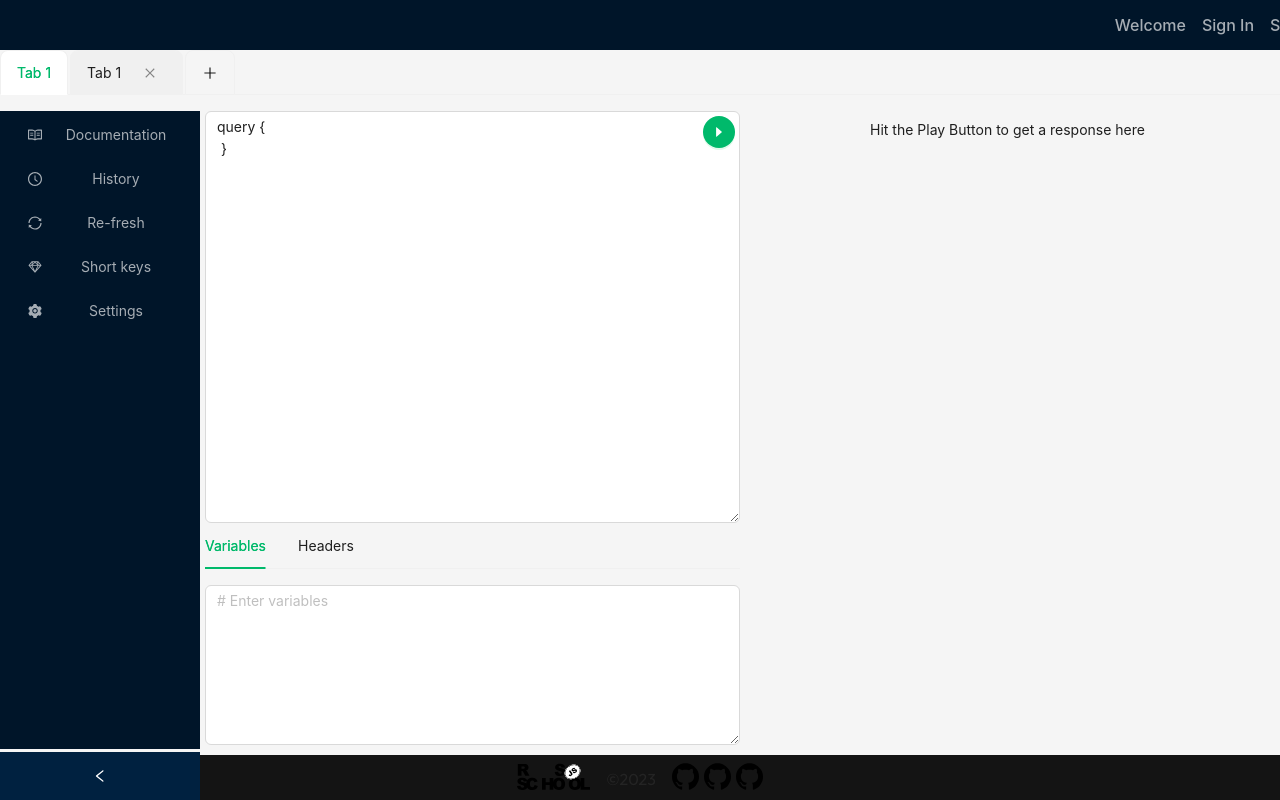
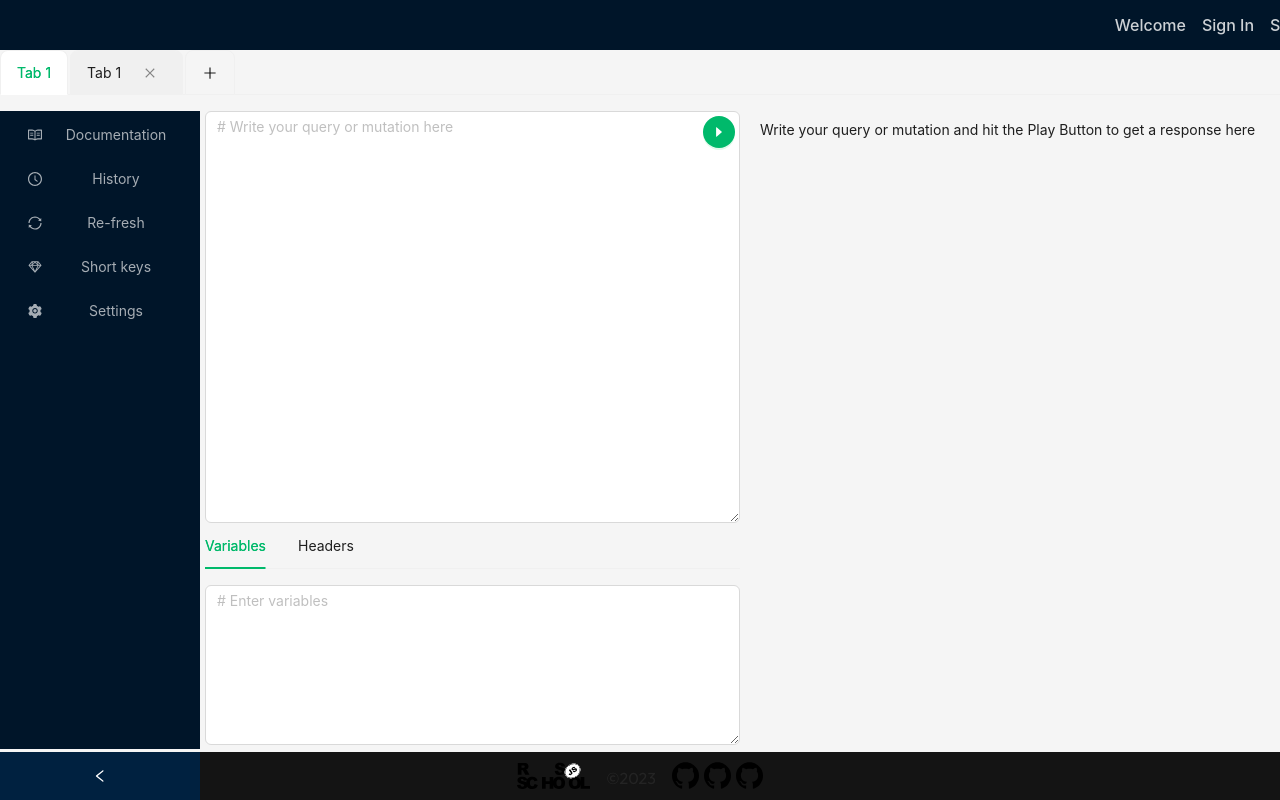
Before and after one commit to JanaAhurtsova/graphiql-app, a React (Vite) app in the folder GraphQL/: page /graph in a window 1280 px wide. Shown: the top 800 px of the page. Built offline with nearby package versions, Linux system fonts and the light colour scheme; no server answers.

Commit message:
feat: add loader and error

```diff
--- a/GraphQL/src/components/editor/Editor.module.scss
+++ b/GraphQL/src/components/editor/Editor.module.scss
@@ -50,7 +50,11 @@
 
 .result {
   text-align: left;
-  tab-size: 2;
+  tab-size: 4;
   margin: 0;
   font-family: -apple-system, BlinkMacSystemFont ,'Segoe UI', Roboto ,'Helvetica Neue', Arial , 'Noto Sans', sans-serif;
 }
+
+.row {
+  height: 100%;
+}
--- a/GraphQL/src/components/editor/Editor.tsx
+++ b/GraphQL/src/components/editor/Editor.tsx
@@ -5,24 +5,29 @@ import styles from './Editor.module.scss';
 import { HeadersVariables } from './headerVariables/HeadersVariables';
 import { useGetSchemaQuery } from 'store/api/Api';
 import { useState } from 'react';
+import { Loader } from 'components/loader/Loader';
+import { IQuery } from 'store/api/type';
 
 export const Editor = () => {
   const [query, setQuery] = useState('');
   const [variables, setVariables] = useState('');
   const [headers, setHeaders] = useState('');
-  const [value, setValue] = useState({ arg: '', variables: {}, headers: '' });
-  const { data } = useGetSchemaQuery(value);
+  const [value, setValue] = useState<IQuery>({ arg: '' });
+  const { data, error, isLoading } = useGetSchemaQuery(value);
 
   const showResult = () => {
-    setValue({ arg: query, variables: JSON.parse(variables), headers: headers });
+    if (variables) {
+      setValue({ arg: query, variables: JSON.parse(variables), headers: headers });
+    } else {
+      setValue({ arg: query, headers: headers });
+    }
   };
 
   return (
-    <Row style={{ height: '100%' }}>
+    <Row className={styles.row}>
       <Col className={styles.editor} xs={24} sm={24} md={12}>
         <Input.TextArea
           className={styles.request}
-          defaultValue={'query { \n }'}
           onChange={(e) => setQuery(e.target.value)}
           placeholder="# Write your query or mutation here"
         />
@@ -36,10 +41,12 @@ export const Editor = () => {
         />
       </Col>
       <Col className={styles.response} xs={24} sm={24} md={12}>
-        {data ? (
-          <pre className={styles.result}>{JSON.stringify(data, null, `\t`)}</pre>
-        ) : (
-          <div className={styles.response}>Hit the Play Button to get a response here</div>
+        {isLoading && <Loader />}
+        {data && <pre className={styles.result}>{JSON.stringify(data, null, `\t`)}</pre>}
+        {error && (
+          <div className={styles.response}>
+            Write your query or mutation and hit the Play Button to get a response here
+          </div>
         )}
       </Col>
     </Row>
--- a/GraphQL/src/components/footer/Footer.module.scss
+++ b/GraphQL/src/components/footer/Footer.module.scss
@@ -27,7 +27,7 @@
   justify-content: center;
   gap: 1rem;
   text-align: center;
-  padding: 8px 0 5px;
+  padding: 10px 0 6px;
   align-items: center;
 
   @media (max-width: 768px) {
--- a/GraphQL/src/components/header/Header.tsx
+++ b/GraphQL/src/components/header/Header.tsx
@@ -66,7 +66,7 @@ export default function AppHeader() {
         ) : (
           <>
             <NavLink to="/graph">Graph</NavLink>
-            <NavLink to="/" onClick={exit}>
+            <NavLink to="/signout" onClick={exit}>
               Sign out
             </NavLink>
           </>
--- /dev/null
+++ b/GraphQL/src/components/loader/Loader.module.scss
@@ -0,0 +1,45 @@
+.loader__wrapper {
+  width: 100%;
+  height: 100%;
+  display: flex;
+  justify-content: center;
+  align-items: center;
+}
+
+.loader {
+  position: relative;
+  width: 3.5rem;
+  height: 2rem;
+}
+
+.dot1,
+.dot2,
+.dot3 {
+  display: inline-block;
+  width: 15px;
+  height: 15px;
+  border-radius: 50%;
+  background-color: #00b96b;
+}
+
+.dot1 {
+  animation: jumpingAnimation 0.6s 0.1s ease-in infinite;
+}
+.dot2 {
+  animation: jumpingAnimation 0.6s 0.2s ease-in infinite;
+}
+.dot3 {
+  animation: jumpingAnimation 0.6s 0.3s ease-in infinite;
+}
+
+@keyframes jumpingAnimation {
+  0% {
+    transform: translate3d(0, 0, 0);
+  }
+  50% {
+    transform: translate3d(0, 15px, 0);
+  }
+  100% {
+    transform: translate3d(0, 0, 0);
+  }
+}
--- /dev/null
+++ b/GraphQL/src/components/loader/Loader.tsx
@@ -0,0 +1,13 @@
+import style from './Loader.module.scss';
+
+export const Loader: React.FC = () => {
+  return (
+    <section className={style.loader__wrapper}>
+      <div className={style.loader}>
+        <div className={style.dot1}></div>
+        <div className={style.dot2}></div>
+        <div className={style.dot3}></div>
+      </div>
+    </section>
+  );
+};
--- a/GraphQL/src/components/pages/welcomePage/WelcomePage.tsx
+++ b/GraphQL/src/components/pages/welcomePage/WelcomePage.tsx
@@ -30,7 +30,6 @@ export default function WelcomePage() {
   const textVladimirRef = useRef(null);
 
   useEffect(() => {
-    console.log(ScrollTrigger);
     if (ScrollTrigger.isTouch !== 1) {
       gsap.fromTo(
         heroRef.current,
--- a/GraphQL/src/index.scss
+++ b/GraphQL/src/index.scss
@@ -17,8 +17,9 @@
 
 a {
   font-weight: 500;
-  color: rgba(255, 255, 255, 0.65);
+  color: rgba(255, 255, 255, 0.805);
   text-decoration: inherit;
+  transition: .5s;
 }
 a:hover {
   color: #ffffff;
--- a/GraphQL/src/router/Router.tsx
+++ b/GraphQL/src/router/Router.tsx
@@ -15,6 +15,7 @@ export const router = createBrowserRouter(
       <Route path="graph" element={<GraphPage />} />
       <Route path="404" element={<ErrorPage />} />
       <Route path="*" element={<Navigate to="404" replace />} />
+      <Route path="signout" element={<Navigate to="/" replace />} />
     </Route>
   )
 );
--- a/GraphQL/src/store/api/type.ts
+++ b/GraphQL/src/store/api/type.ts
@@ -1,5 +1,5 @@
 export interface IQuery {
   arg: string;
-  variables: object;
-  headers: string;
+  variables?: object;
+  headers?: string;
 }
```
